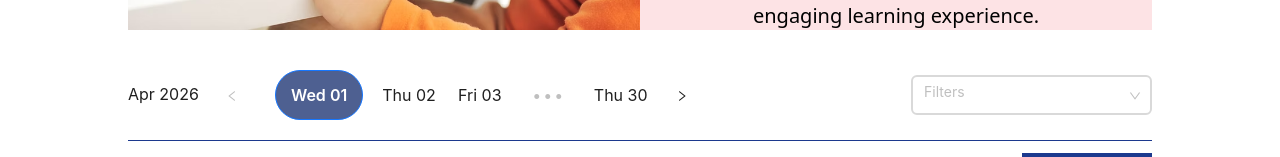
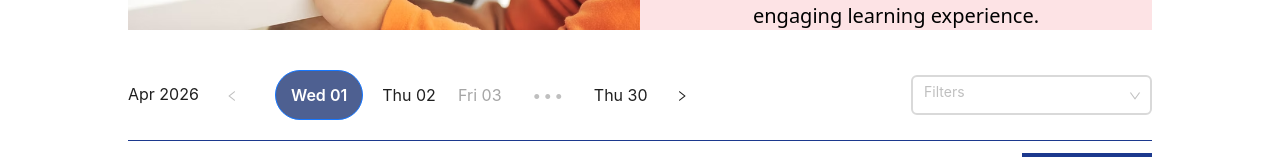
Before and after one commit to nekrasowa/Education-Club-for-toddlers, a Next.js app: page /schedule in a window 1280 px wide. Shown: the part 462-619 px from the top of the page. Built offline with nearby package versions, Linux system fonts and the light colour scheme.

Commit message:
Change begaviorof calrndar buttons when day is disabled

```diff
--- a/src/components/ui/ClassesSchedule/FilteringClassesList.tsx
+++ b/src/components/ui/ClassesSchedule/FilteringClassesList.tsx
@@ -5,6 +5,7 @@ import './filteringClassesList.module.css'
 import { ConfigProvider, Pagination, Select } from 'antd'
 import {
   createScheduledClassesList,
+  daysWithoutClasses,
   onDayChange,
 } from '@/services/classListServ'
 
@@ -56,6 +57,7 @@ const filteredClassesList = createScheduledClassesList(classesList)
 export function FilteringClassesList() {
   const [showedClassList, setShowedClasslist] =
     useState<Map<string, TClassItem[]>>(filteredClassesList)
+  const [currentPage, setCurrentPage] = useState(1)
 
   const [daysInMonth, monthYear, daysMap] = useClassesDates()
 
@@ -73,6 +75,7 @@ export function FilteringClassesList() {
           }}
         >
           <Pagination
+            current={currentPage}
             total={daysInMonth}
             pageSize={1}
             showLessItems
@@ -80,12 +83,27 @@ export function FilteringClassesList() {
             defaultCurrent={1}
             itemRender={(page, type, originalElement) => {
               if (type === 'page') {
-                return <span>{daysMap[page] || page}</span>
+                const day = daysMap[page]
+                const isDisabled = daysWithoutClasses.has(day)
+
+                return (
+                  <span className={isDisabled ? 'pagination-disabled' : ''}>
+                    {day || page}
+                  </span>
+                )
               }
               return originalElement
             }}
             defaultPageSize={4}
             onChange={(page) => {
+              const day = daysMap[page]
+
+              if (daysWithoutClasses.has(day)) {
+                setCurrentPage(page)
+                return
+              }
+
+              setCurrentPage(page)
               onDayChange(page, setShowedClasslist)
             }}
           />
--- a/src/components/ui/ClassesSchedule/filteringClassesList.module.css
+++ b/src/components/ui/ClassesSchedule/filteringClassesList.module.css
@@ -21,13 +21,11 @@
   margin-left: 10px;
   margin-right: 10px;
   margin-inline-end: 10px;
-
 }
-:global( .ant-pagination-jump-prev.ant-pagination-jump-prev-custom-icon) {
+:global(.ant-pagination-jump-prev.ant-pagination-jump-prev-custom-icon) {
   margin-left: 10px;
   margin-right: 10px;
   margin-inline-end: 10px;
-
 }
 
 :global(.ant-select-multiple.ant-select-show-arrow.ant-select-show-search) {
@@ -40,3 +38,27 @@
 :global(.ant-select .ant-select-arrow) {
   top: 60%;
 }
+
+:global(.ant-pagination-item:has(.pagination-disabled)) {
+  background: transparent !important;
+  border-color: transparent !important;
+}
+
+:global(.ant-pagination-item:has(.pagination-disabled):hover) {
+  background: transparent !important;
+  border-color: transparent !important;
+}
+
+:global(.pagination-disabled) {
+  opacity: 0.4;
+  cursor: not-allowed;
+  pointer-events: none;
+}
+:global(.ant-pagination .ant-pagination-item-active:has(.pagination-disabled)) {
+  color: #000000;
+  opacity: 0.4;
+}
+:global(.ant-pagination .ant-pagination-item-active:has(.pagination-disabled):hover) {
+  color: #000000;
+  opacity: 0.4;
+}
--- a/src/services/classListServ.tsx
+++ b/src/services/classListServ.tsx
@@ -11,7 +11,7 @@ const classDaysOnly = new Set(classesList.map((item) => getDay(item.date)))
 const getDaysWithoutClasses = (daysList: string[]) =>
   daysList.filter((day) => !classDaysOnly.has(getDay(day)))
 
-const daysWithoutClasses = new Set(getDaysWithoutClasses(daysMap))
+export const daysWithoutClasses = new Set(getDaysWithoutClasses(daysMap))
 
 export const createScheduledClassesList = (
   list: TClassItem[],
@@ -21,21 +21,43 @@ export const createScheduledClassesList = (
     return map
   }, new Map<string, TClassItem[]>())
 
+function getNextAvailableDay(currentDay: string) {
+  const currentIndex = daysMap.indexOf(currentDay)
+
+  for (let i = currentIndex + 1; i < daysMap.length; i++) {
+    const nextDay = daysMap[i]
+
+    if (!daysWithoutClasses.has(nextDay)) {
+      return nextDay
+    }
+  }
+
+  return currentDay
+}
+
 export const onDayChange = (
   page: number,
   setClassList: Dispatch<SetStateAction<Map<string, TClassItem[]>>>,
 ) => {
   const currentDay = daysMap[page]
 
-  if (daysWithoutClasses.has(currentDay)) return
+  const targetDay = daysWithoutClasses.has(currentDay)
+    ? getNextAvailableDay(currentDay)
+    : currentDay
 
-  const currentDayNumber = getDay(currentDay)
+  if (!targetDay) return
+
+  const targetDayNumber = getDay(targetDay)
 
   const startPoint = classesList.findIndex(
-    (item) => getDay(item.date) === currentDayNumber,
+    item => getDay(item.date) === targetDayNumber,
   )
 
   if (startPoint === -1) return
 
-  setClassList(createScheduledClassesList(classesList.slice(startPoint)))
+  setClassList(
+    createScheduledClassesList(
+      classesList.slice(startPoint),
+    ),
+  )
 }
```
